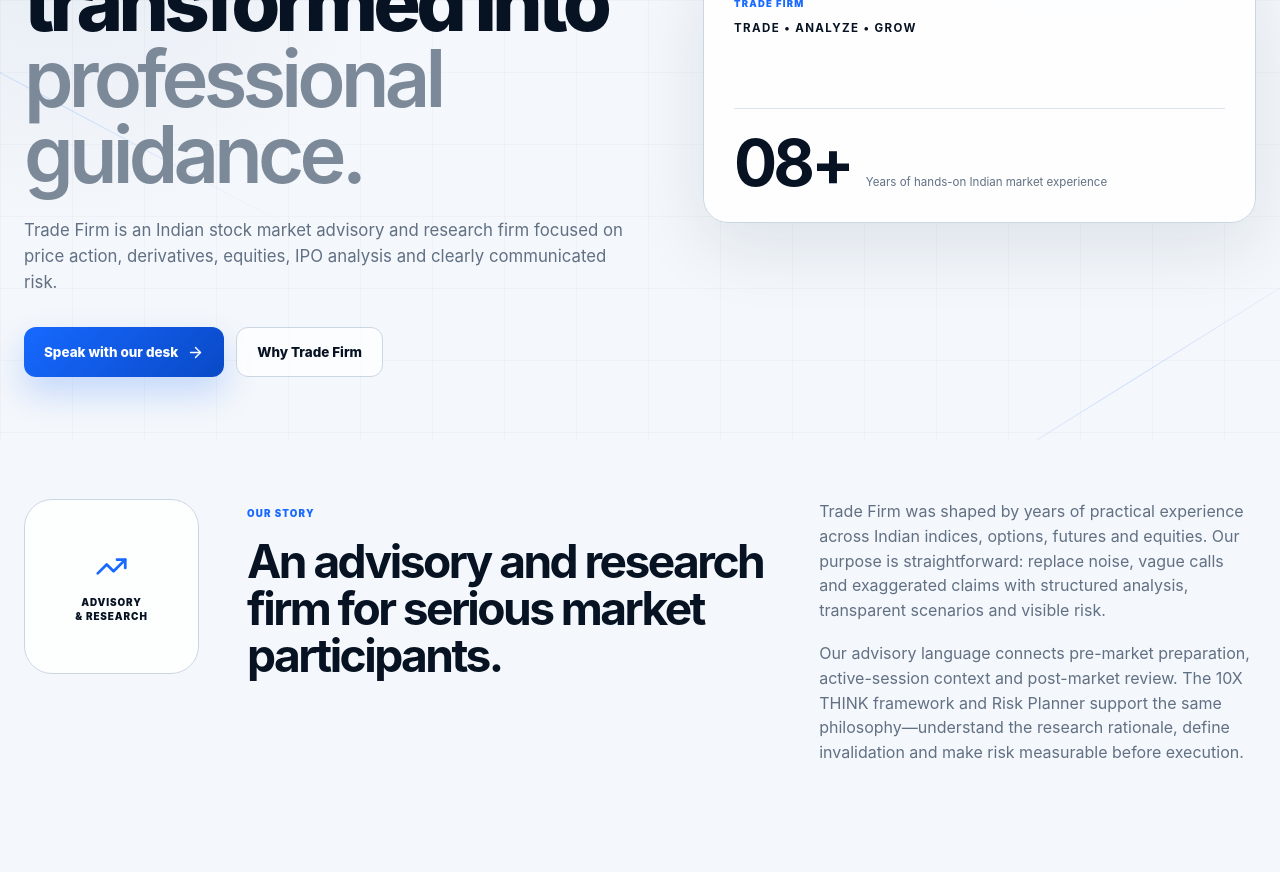
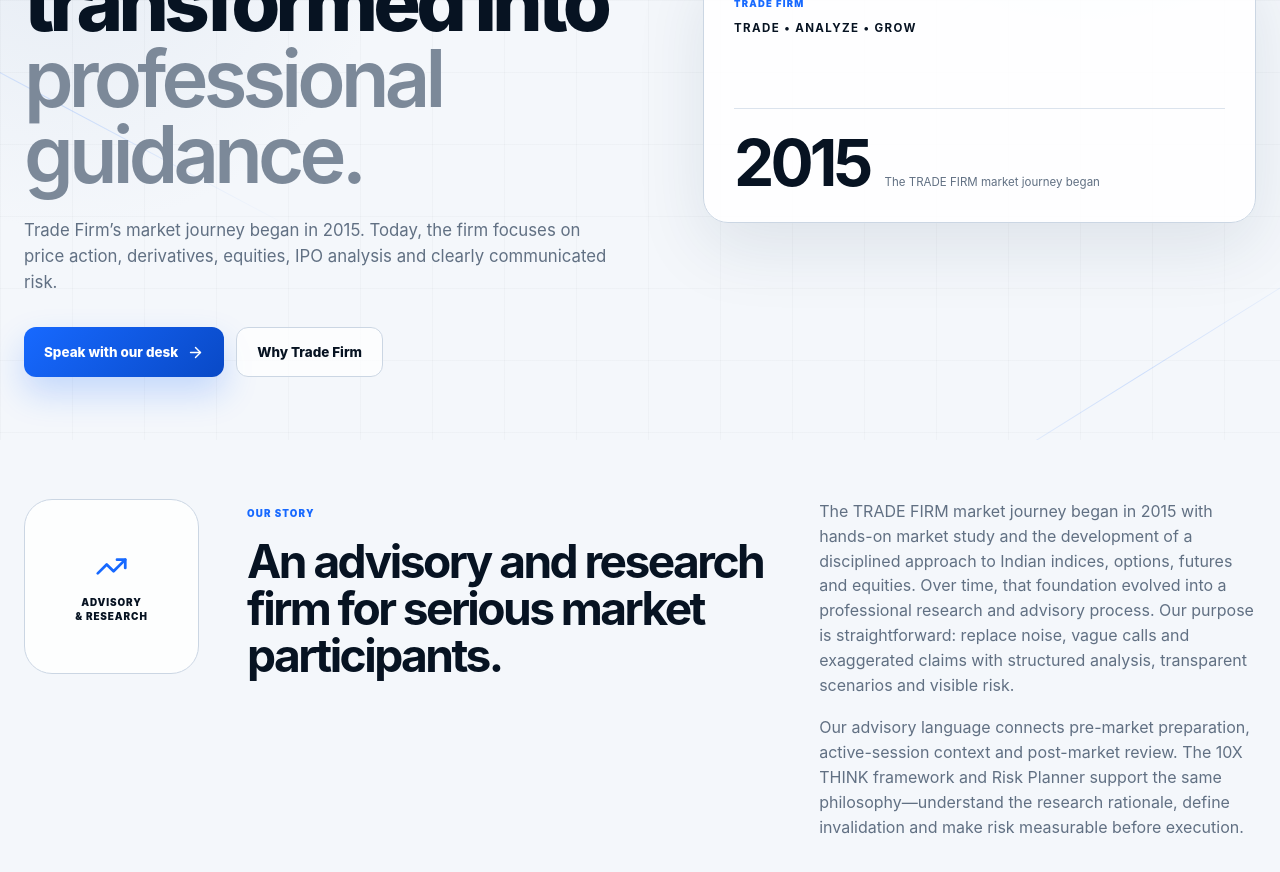
Before and after one commit to tradefirmindia-dot/trade-firm, a Next.js app: page /about-us in a window 1280 px wide. Shown: the part 360-1232 px from the top of the page. Built offline with nearby package versions, Linux system fonts and the light colour scheme; no server answers.

Commit message:
Add truthful TRADE FIRM history since 2015

```diff
--- a/app/about-us/page.jsx
+++ b/app/about-us/page.jsx
@@ -5,7 +5,7 @@ import { siteIdentity } from "../../lib/site-identity";
 
 export const metadata = {
   title: "About Our Stock Market Advisory & Research Firm",
-  description: "Learn about Trade Firm, an Indian stock market advisory and research firm built around market experience, structured analysis and defined-risk principles.",
+  description: "Learn about Trade Firm, an Indian stock market advisory and research firm whose market journey began in 2015, built around structured analysis and defined-risk principles.",
   alternates: { canonical: "https://www.tradefirm.in/about-us" },
 };
 
@@ -16,12 +16,12 @@ export default function AboutUsPage() {
         eyebrow="ABOUT TRADE FIRM"
         title="Market experience, transformed into"
         accent="professional guidance."
-        text="Trade Firm is an Indian stock market advisory and research firm focused on price action, derivatives, equities, IPO analysis and clearly communicated risk."
+        text="Trade Firm’s market journey began in 2015. Today, the firm focuses on price action, derivatives, equities, IPO analysis and clearly communicated risk."
       >
         <div className="about-hero-panel">
           <span>TRADE FIRM</span>
           <strong>TRADE • ANALYZE • GROW</strong>
-          <div><b>08+</b><p>Years of hands-on Indian market experience</p></div>
+          <div><b>2015</b><p>The TRADE FIRM market journey began</p></div>
         </div>
       </PageIntro>
 
@@ -29,7 +29,7 @@ export default function AboutUsPage() {
         <div className="about-story-mark"><TrendingUp size={33} /><span>ADVISORY<br />&amp; RESEARCH</span></div>
         <div><span>OUR STORY</span><h2>An advisory and research firm for serious market participants.</h2></div>
         <div>
-          <p>Trade Firm was shaped by years of practical experience across Indian indices, options, futures and equities. Our purpose is straightforward: replace noise, vague calls and exaggerated claims with structured analysis, transparent scenarios and visible risk.</p>
+          <p>The TRADE FIRM market journey began in 2015 with hands-on market study and the development of a disciplined approach to Indian indices, options, futures and equities. Over time, that foundation evolved into a professional research and advisory process. Our purpose is straightforward: replace noise, vague calls and exaggerated claims with structured analysis, transparent scenarios and visible risk.</p>
           <p>Our advisory language connects pre-market preparation, active-session context and post-market review. The 10X THINK framework and Risk Planner support the same philosophy—understand the research rationale, define invalidation and make risk measurable before execution.</p>
         </div>
       </section>
--- a/app/authors/trade-firm-research-desk/page.jsx
+++ b/app/authors/trade-firm-research-desk/page.jsx
@@ -25,7 +25,7 @@ export default function ResearchDeskAuthorPage() {
     <main className="inner-page author-page">
       <script type="application/ld+json" dangerouslySetInnerHTML={{ __html: JSON.stringify(schema) }} />
       <PageIntro eyebrow="AUTHOR & EDITORIAL PROFILE" title="Trade Firm" accent="Research Desk." text="The Trade Firm Research Desk publishes process-led Indian market education and research across indices, derivatives, equities, IPOs and risk management.">
-        <div className="author-hero-card"><FileSearch size={31} /><span>RESEARCH COVERAGE</span><strong>08+ YEARS</strong><p>Hands-on Indian market experience reflected through structured, risk-aware content.</p></div>
+        <div className="author-hero-card"><FileSearch size={31} /><span>RESEARCH COVERAGE</span><strong>SINCE 2015</strong><p>A market journey built through hands-on study and reflected in structured, risk-aware content.</p></div>
       </PageIntro>
 
       <section className="section shell inner-section-first author-grid">
--- a/app/layout.jsx
+++ b/app/layout.jsx
@@ -122,6 +122,7 @@ const schema = {
       name: siteIdentity.name,
       legalName: siteIdentity.legalName,
       alternateName: siteIdentity.alternateName,
+      foundingDate: siteIdentity.foundingDate,
       url: siteIdentity.url,
       logo: { "@type": "ImageObject", url: `${siteIdentity.url}/icon.png` },
       image: `${siteIdentity.url}/og-image.jpg`,
--- a/app/page.jsx
+++ b/app/page.jsx
@@ -134,7 +134,7 @@ export default function Home() {
           </div>
 
           <div className="hero-proof">
-            <div><strong>08+</strong><span>Years of Indian market experience</span></div>
+            <div><strong>2015</strong><span>TRADE FIRM market journey began</span></div>
             <div><strong>NSE + BSE</strong><span>Advisory and research coverage</span></div>
             <div><strong>1:1–1:10</strong><span>Defined risk–reward planning</span></div>
           </div>
@@ -303,7 +303,7 @@ export default function Home() {
       <section className="section shell about-preview">
         <div className="about-preview-mark"><TrendingUp size={32} /><span>TRADE FIRM</span></div>
         <div><span>ABOUT THE FIRM</span><h2>Built from market experience. Structured for responsible guidance.</h2></div>
-        <div><p>Trade Firm is an Indian stock market advisory and research firm focused on indices, derivatives, equities, IPOs and risk-first decision frameworks.</p><Link href="/about-us">Why Trade Firm <ArrowRight size={16} /></Link><Link href="/trust-centre">Trust Centre <ArrowRight size={16} /></Link></div>
+        <div><p>Trade Firm is an Indian stock market advisory and research firm whose market journey began in 2015, focused on indices, derivatives, equities, IPOs and risk-first decision frameworks.</p><Link href="/about-us">Why Trade Firm <ArrowRight size={16} /></Link><Link href="/trust-centre">Trust Centre <ArrowRight size={16} /></Link></div>
       </section>
 
       <section className="section shell" id="faq">
--- a/lib/site-identity.js
+++ b/lib/site-identity.js
@@ -2,6 +2,7 @@ export const siteIdentity = {
   name: "Trade Firm",
   legalName: "Trade Firm",
   alternateName: ["TRADE FIRM Research Advisory", "Trade Firm India"],
+  foundingDate: "2015",
   url: "https://www.tradefirm.in",
   email: "tradefirmindia@gmail.com",
   phoneDisplay: "+91 91377 25793",
```
